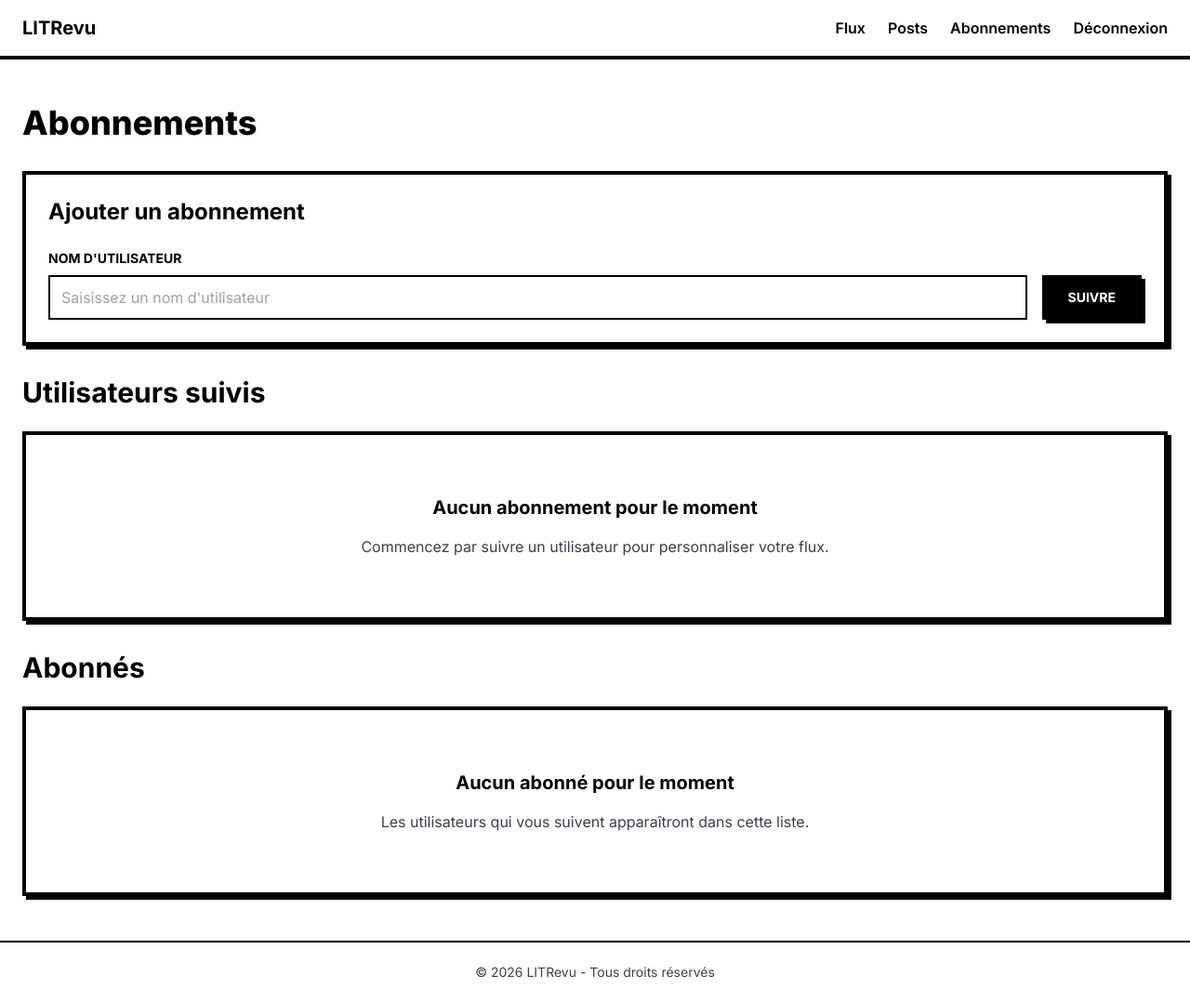
After one commit to MaximeC31/LitRevu-Django, a Django app: page /subscriptions/ in a window 1280 px wide. The commit adds this page. Shown: the whole page at 93% size. Run offline with Django 5.2, Linux system fonts and the light colour scheme; the visitor is signed in with stand-in values (Sample User, id 1); data comes from the database, SQL or seed files in the repository; some libraries are stand-ins or nearby versions.

Commit message:
feat: subscription features

```diff
--- /dev/null
+++ b/reviews/templates/reviews/subscriptions.html
@@ -0,0 +1,101 @@
+{% extends "base.html" %}
+{% block title %}
+  LITRevu | Abonnements
+{% endblock title %}
+{% block description %}
+  Gérez les utilisateurs que vous suivez et consultez les abonnés de votre profil sur LITRevu.
+{% endblock description %}
+{% block content %}
+  <section class="container mx-auto flex min-h-[calc(100vh-128px)] flex-col gap-8 px-6 py-12">
+    <div class="flex flex-col gap-3">
+      <h1 class="text-4xl font-extrabold">Abonnements</h1>
+    </div>
+    {% if messages %}
+      <div class="flex flex-col gap-4">
+        {% for message in messages %}
+          <article class="border-4 border-black bg-white p-4 shadow-[4px_4px_0_#000]">
+            <p class="text-sm font-bold uppercase">{{ message }}</p>
+          </article>
+        {% endfor %}
+      </div>
+    {% endif %}
+    <article class="border-4 border-black bg-white p-6 shadow-[4px_4px_0_#000]">
+      <div class="mb-6 flex flex-col gap-2">
+        <h2 class="text-2xl font-bold">Ajouter un abonnement</h2>
+      </div>
+      <form method="post"
+            action="{% url 'reviews:follow_user' %}"
+            class="flex justify-between items-end gap-4">
+        {% csrf_token %}
+        <div class="w-full">
+          <input type="hidden" name="action" value="follow">
+          <div class="w-full">
+            <label for="username" class="mb-2 block text-sm font-bold uppercase">Nom d'utilisateur</label>
+            <input type="text"
+                   name="username"
+                   id="username"
+                   placeholder="Saisissez un nom d'utilisateur"
+                   class="h-12 w-full border-2 border-black bg-white px-3 py-3 text-black">
+          </div>
+        </div>
+        <button type="submit"
+                class="w-fit inline-flex h-12 items-center justify-center border-4 border-black bg-black px-6 py-3 text-sm font-bold uppercase text-white shadow-[4px_4px_0_#000] transition-transform duration-300 hover:scale-105">
+          Suivre
+        </button>
+      </form>
+    </article>
+    <div class="flex flex-col gap-8">
+      <div class="flex flex-col gap-6">
+        <div class="flex flex-wrap items-end justify-between gap-4">
+          <h2 class="text-3xl font-bold">Utilisateurs suivis</h2>
+        </div>
+        {% if not followed_relations %}
+          <article class="border-4 border-black bg-white p-16 text-center shadow-[4px_4px_0_#000]">
+            <p class="mb-4 text-xl font-bold">Aucun abonnement pour le moment</p>
+            <p class="text-gray-700">Commencez par suivre un utilisateur pour personnaliser votre flux.</p>
+          </article>
+        {% endif %}
+        {% for relation in followed_relations %}
+          <article class="border-4 border-black bg-white p-6 shadow-[4px_4px_0_#000]">
+            <div class="flex flex-col gap-4">
+              <div class="flex flex-col gap-2">
+                <p class="w-fit bg-black px-4 py-1 text-sm font-bold uppercase text-white">Abonnement</p>
+                <p class="text-2xl font-bold">{{ relation.followed_user.username }}</p>
+              </div>
+              <form method="post"
+                    action="{% url 'reviews:unfollow_user' %}"
+                    class="w-fit">
+                {% csrf_token %}
+                <input type="hidden" name="action" value="unfollow">
+                <input type="hidden" name="user_id" value="{{ relation.followed_user.id }}">
+                <button type="submit"
+                        class="inline-flex h-12 items-center justify-center border-2 border-black bg-white px-6 py-3 text-sm font-bold uppercase text-black shadow-[2px_2px_0_#000] transition-transform duration-300 hover:scale-105">
+                  Désabonner
+                </button>
+              </form>
+            </div>
+          </article>
+        {% endfor %}
+      </div>
+      <div class="flex flex-col gap-6">
+        <div class="flex flex-wrap items-end justify-between gap-4">
+          <h2 class="text-3xl font-bold">Abonnés</h2>
+        </div>
+        {% if not follower_relations %}
+          <article class="border-4 border-black bg-white p-16 text-center shadow-[4px_4px_0_#000]">
+            <p class="mb-4 text-xl font-bold">Aucun abonné pour le moment</p>
+            <p class="text-gray-700">Les utilisateurs qui vous suivent apparaîtront dans cette liste.</p>
+          </article>
+        {% endif %}
+        {% for relation in follower_relations %}
+          <article class="border-4 border-black bg-white p-6 shadow-[4px_4px_0_#000]">
+            <div class="flex flex-col gap-2">
+              <p class="w-fit bg-black px-4 py-1 text-sm font-bold uppercase text-white">Abonné</p>
+              <p class="text-2xl font-bold">{{ relation.user.username }}</p>
+            </div>
+          </article>
+        {% endfor %}
+      </div>
+    </div>
+  </section>
+{% endblock content %}
--- a/reviews/urls.py
+++ b/reviews/urls.py
@@ -14,4 +14,7 @@ urlpatterns = [
     path("tickets/<int:ticket_id>/review/", views.reviews_add_edit, name="reviews_add_edit"),
     path("reviews/create", views.review_create, name="review_create"),
     path("reviews/<int:review_id>/delete/", views.review_delete, name="review_delete"),
+    path("subscriptions/", views.subscriptions, name="subscriptions"),
+    path("subscriptions/follow/", views.follow_user, name="follow_user"),
+    path("subscriptions/unfollow/", views.unfollow_user, name="unfollow_user"),
 ]
--- a/reviews/views.py
+++ b/reviews/views.py
@@ -4,6 +4,7 @@ from .models import Ticket, Review
 from .forms import TicketForm, ReviewForm
 from django.views.decorators.http import require_http_methods
 import django.db.models as models
+from authentication.models import User, UserFollows
 
 
 def home(request):
@@ -142,9 +143,10 @@ def review_delete(request, review_id):
 def feed(request):
     followed_user_ids = request.user.following.values_list("followed_user_id", flat=True)
 
-    user_tickets = Ticket.objects.filter(user=request.user)
-    followed_tickets = Ticket.objects.filter(user_id__in=followed_user_ids)
-    visible_tickets = user_tickets | followed_tickets
+    visible_tickets = Ticket.objects.all()
+    # user_tickets = Ticket.objects.filter(user=request.user)
+    # followed_tickets = Ticket.objects.filter(user_id__in=followed_user_ids)
+    # visible_tickets = user_tickets | followed_tickets
 
     user_reviews = Review.objects.filter(user=request.user)
     followed_reviews = Review.objects.filter(user_id__in=followed_user_ids)
@@ -167,3 +169,50 @@ def feed(request):
     )
 
     return render(request, "reviews/feed.html", locals())
+
+
+@login_required
+def subscriptions(request):
+    followed_relations = request.user.following.select_related("followed_user").order_by(
+        "followed_user__username"
+    )
+    follower_relations = request.user.followed_by.select_related("user").order_by("user__username")
+
+    return render(request, "reviews/subscriptions.html", locals())
+
+
+@login_required
+@require_http_methods(["POST"])
+def follow_user(request):
+    username = request.POST.get("username", "").strip()
+
+    if not username:
+        return redirect("reviews:subscriptions")
+
+    try:
+        target_user = User.objects.get(username=username)
+    except User.DoesNotExist:
+        return redirect("reviews:subscriptions")
+
+    if target_user == request.user:
+        return redirect("reviews:subscriptions")
+
+    if UserFollows.objects.filter(user=request.user, followed_user=target_user).exists():
+        return redirect("reviews:subscriptions")
+
+    UserFollows.objects.create(user=request.user, followed_user=target_user)
+    return redirect("reviews:subscriptions")
+
+
+@login_required
+@require_http_methods(["POST"])
+def unfollow_user(request):
+    user_id = request.POST.get("user_id")
+
+    try:
+        follow_relation = UserFollows.objects.get(user=request.user, followed_user_id=user_id)
+    except UserFollows.DoesNotExist:
+        return redirect("reviews:subscriptions")
+
+    follow_relation.delete()
+    return redirect("reviews:subscriptions")
--- a/templates/includes/header.html
+++ b/templates/includes/header.html
@@ -7,7 +7,7 @@
             class="font-semibold transition-transform duration-300 hover:scale-105 focus-visible:scale-105">Flux</a>
          <a href="{% url 'reviews:posts_list' %}"
             class="font-semibold transition-transform duration-300 hover:scale-105 focus-visible:scale-105">Posts</a>
-         <a href="#"
+         <a href="{% url 'reviews:subscriptions' %}"
             class="font-semibold transition-transform duration-300 hover:scale-105 focus-visible:scale-105">Abonnements</a>
          <a href="{% url 'authentication:logout' %}"
             class="font-semibold transition-transform duration-300 hover:scale-105 focus-visible:scale-105">Déconnexion</a>
```
Also changed, not shown: reviews/templates/reviews/feed.html (+7 -6 lines).
